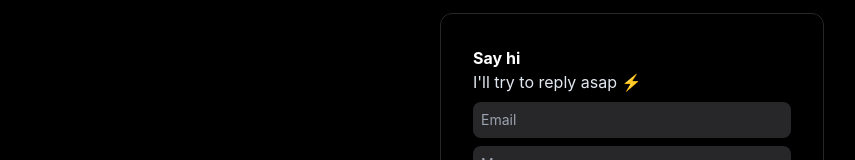
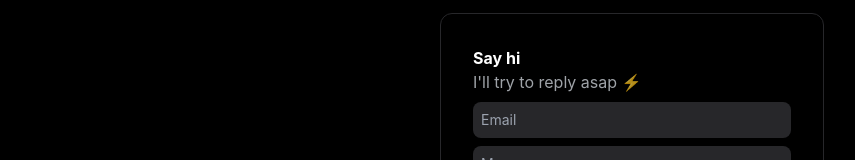
Before and after one commit to 00frank/react-tailwind-portfolio, a React (Vite) app: page / in a window 1280 px wide. Shown: the part 941-1101 px from the top of the page, without its empty margins (212-1067 px from the left). Built offline with nearby package versions, Linux system fonts and the light colour scheme.

Commit message:
change in text opacity

```diff
--- a/src/cards/ContactForm.tsx
+++ b/src/cards/ContactForm.tsx
@@ -8,7 +8,7 @@ function ContactForm() {
       border>
       <div>
         <h3 className="text-white font-bold block">Say hi</h3>
-        <p className="text-slate-200 mb-2">I'll try to reply asap ⚡️</p>
+        <p className="text-slate-200/70 mb-2">I'll try to reply asap ⚡️</p>
       </div>
       <form action="https://formspree.io/f/xqkgnook" method="POST">
         <input className="rounded-lg p-2 bg-zinc-800 text-sm w-full mb-2" name="email" type="text" placeholder="Email" />
```
